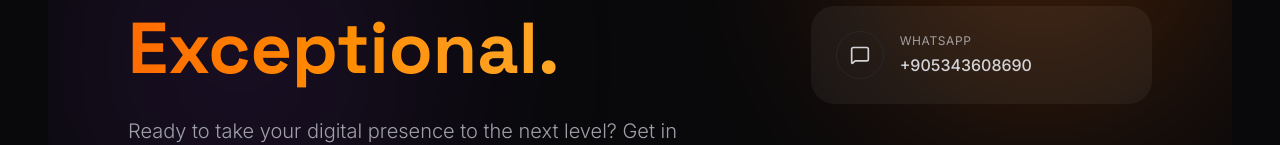
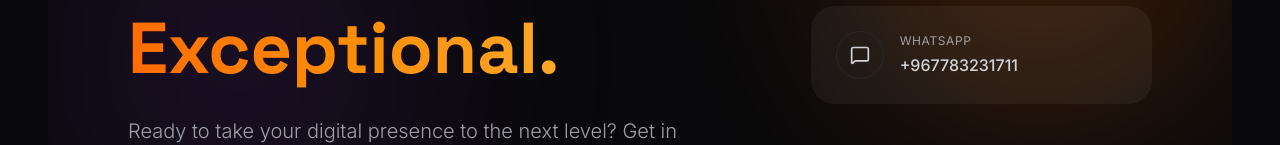
Before and after one commit to ayarcreations/aiman-portfolio, a React (Vite) app: page / in a window 1280 px wide. Shown: the part 10908-11053 px from the top of the page. Built offline with nearby package versions, Linux system fonts and the light colour scheme.

Commit message:
Update Contact.tsx

```diff
--- a/src/components/sections/Contact.tsx
+++ b/src/components/sections/Contact.tsx
@@ -74,7 +74,7 @@ export function Contact() {
               </motion.a>
 
               <motion.a
-                href="https://wa.me/905343608690"
+                href="https://wa.me/967783231711"
                 target="_blank"
                 rel="noopener noreferrer"
                 whileHover={{ scale: 1.02, y: -4 }}
@@ -91,7 +91,7 @@ export function Contact() {
                   </motion.div>
                   <div className="text-left">
                     <p className="text-xs uppercase tracking-wider opacity-70 mb-1 hidden sm:block">WhatsApp</p>
-                    <p className="font-medium text-sm md:text-base">+905343608690</p>
+                    <p className="font-medium text-sm md:text-base">+967783231711</p>
                   </div>
                 </div>
               </motion.a>
```
